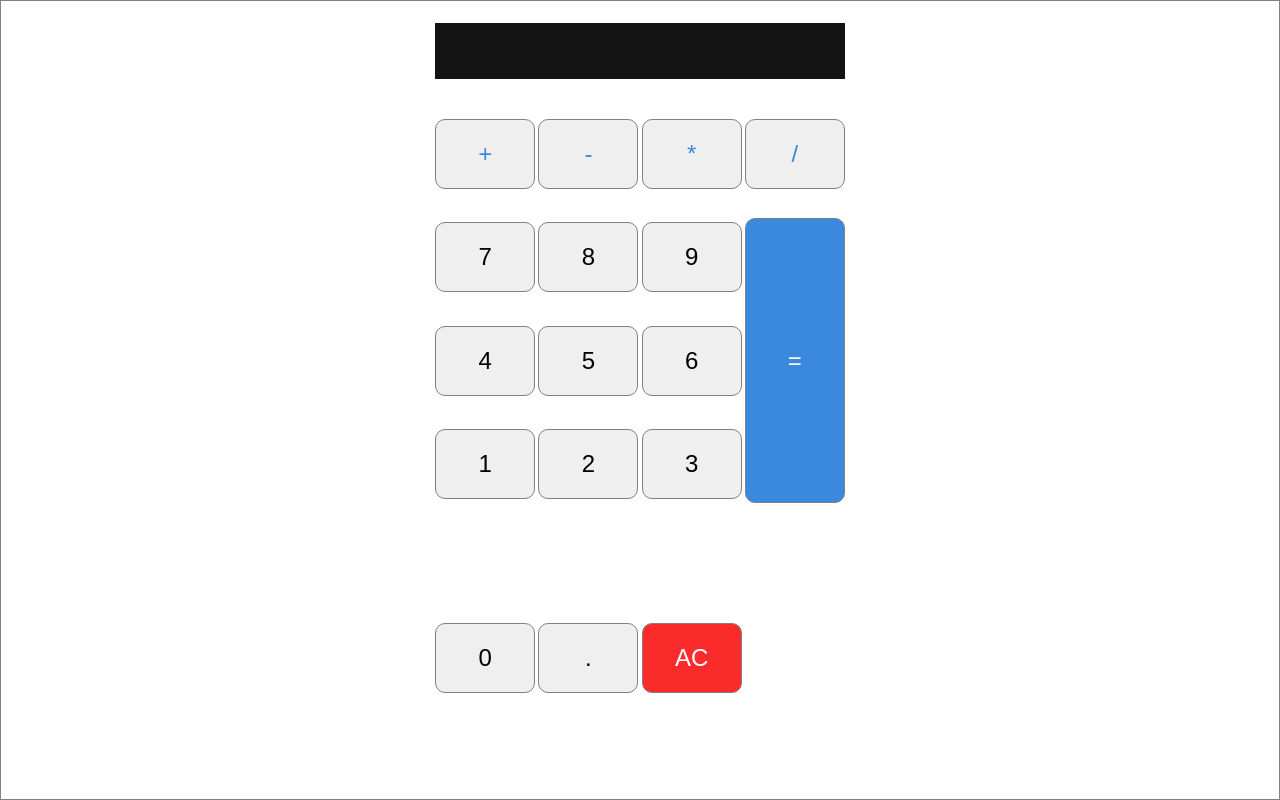
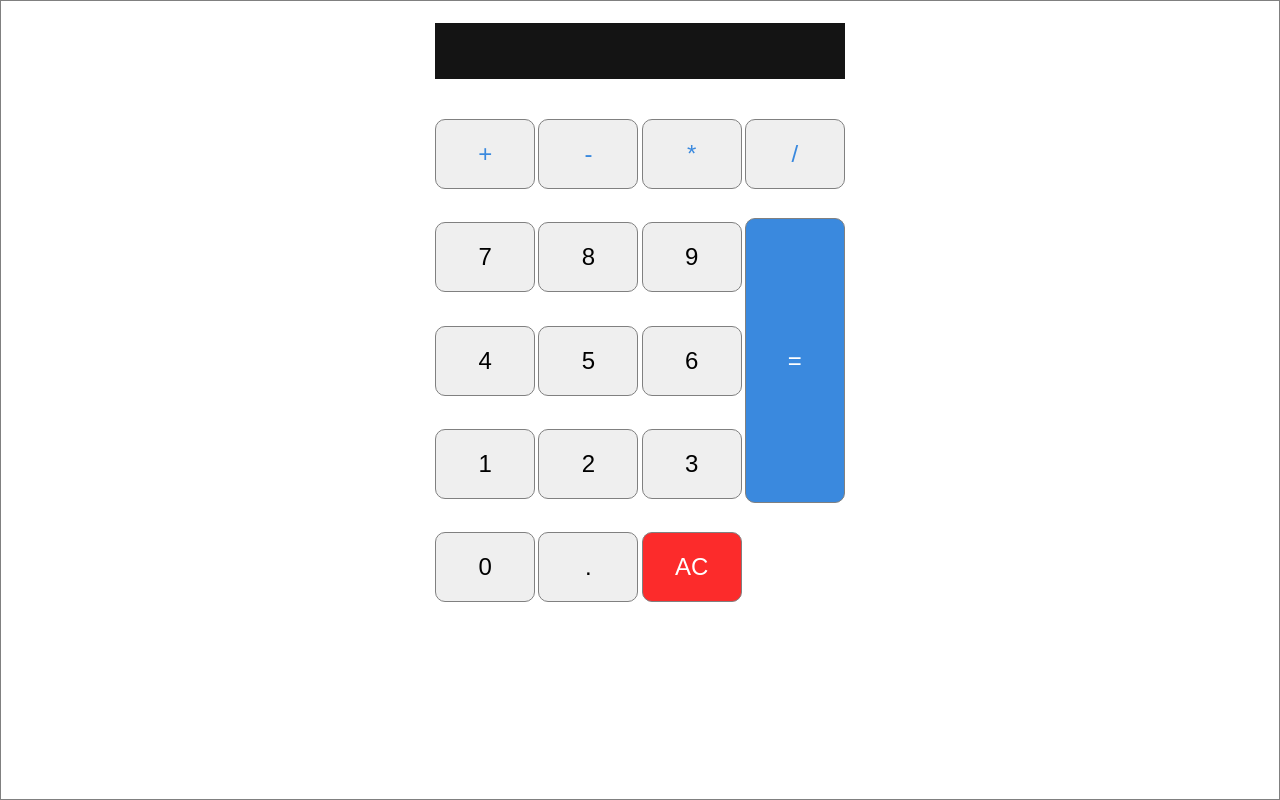
Before and after one commit to benFoulon/calculator, a plain HTML site: page index.html in a window 1280 px wide. Shown: the top 800 px of the page. Drawn offline with Linux system fonts and the light colour scheme.

Commit message:
grid bug fix

```diff
--- a/style.css
+++ b/style.css
@@ -15,7 +15,7 @@ body{
     min-height: 100vh;
     grid-gap: 0.2em;
     grid-template-columns: repeat(4, 100px);
-    grid-template-rows: repeat(5, 100px);
+    grid-template-rows: repeat(6, 100px);
     border: 1px solid grey;
     box-shadow: 1px 1px 1px black;
 }
```
